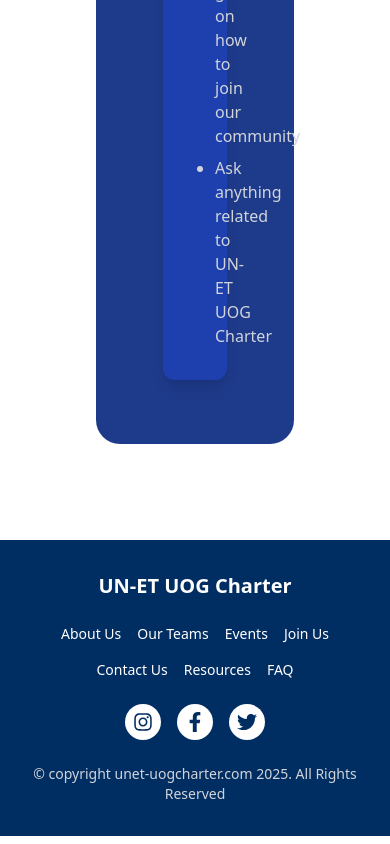
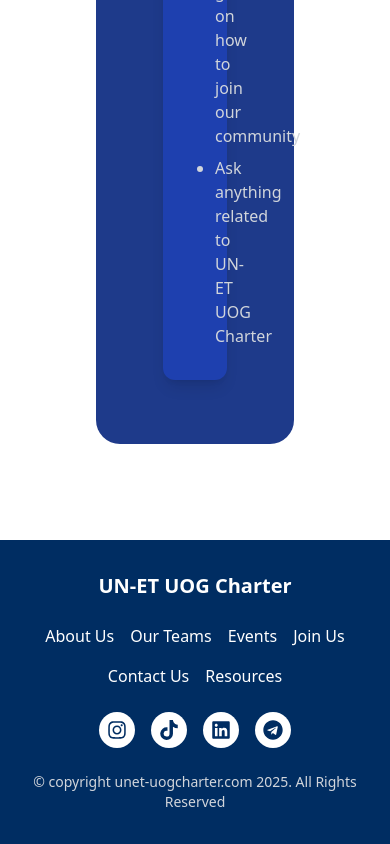
Before and after one commit to mariamawit866/UN-ET-UOG-Chapter, a React (Vite) app in the folder frontend/: page / in a window 390 px wide. Shown: the part 8686-9530 px from the top of the page. Built offline with nearby package versions, Linux system fonts and the light colour scheme.

Commit message:
update team's and event's page

```diff
--- a/frontend/src/components/Footer.jsx
+++ b/frontend/src/components/Footer.jsx
@@ -1,5 +1,5 @@
 import React from "react";
-import { FaInstagram, FaFacebookF, FaTwitter } from "react-icons/fa";
+import { FaInstagram,  FaLinkedin, FaTelegram, FaTiktok } from "react-icons/fa";
 
 const Footer = () => {
   return (
@@ -13,26 +13,28 @@ const Footer = () => {
           </div>
 
           {/* Navigation Links */}
-          <nav className="flex flex-wrap justify-center gap-4 md:gap-6 text-sm">
-            <a href="#" className="hover:text-gray-300">About Us</a>
-            <a href="#" className="hover:text-gray-300">Our Teams</a>
-            <a href="#" className="hover:text-gray-300">Events</a>
-            <a href="#" className="hover:text-gray-300">Join Us</a>
-            <a href="#" className="hover:text-gray-300">Contact Us</a>
-            <a href="#" className="hover:text-gray-300">Resources</a>
-            <a href="#" className="hover:text-gray-300">FAQ</a>
+          <nav className="flex flex-wrap justify-center gap-4 md:gap-6 text-,md">
+            <a href="/About" className="hover:text-gray-400">About Us</a>
+            <a href="/teams" className="hover:text-gray-400">Our Teams</a>
+            <a href="/event" className="hover:text-gray-400">Events</a>
+            <a href="" className="hover:text-gray-400">Join Us</a>
+            <a href="/contact" className="hover:text-gray-400">Contact Us</a>
+            <a href="#" className="hover:text-gray-400">Resources</a>
           </nav>
 
           {/* Social Icons */}
           <div className="flex gap-4">
-            <a href="#" className="bg-white text-[#002D62] p-2 rounded-full transition-transform hover:scale-110">
+            <a href="https://www.instagram.com/una.et.uog?utm_source=qr&igsh=MTh4Y202eDE0NnJn" className="bg-white text-[#002D62] p-2 rounded-full transition-transform hover:scale-110">
               <FaInstagram className="w-5 h-5" />
             </a>
-            <a href="#" className="bg-white text-[#002D62] p-2 rounded-full transition-transform hover:scale-110">
-              <FaFacebookF className="w-5 h-5" />
+            <a href="" className="bg-white text-[#002D62] p-2 rounded-full transition-transform hover:scale-110">
+              <FaTiktok className="w-5 h-5" />
             </a>
-            <a href="#" className="bg-white text-[#002D62] p-2 rounded-full transition-transform hover:scale-110">
-              <FaTwitter className="w-5 h-5" />
+            <a href="https://www.linkedin.com/company/united-nation-association-of-ethiopia-university-of-gondar-chapter/ " className="bg-white text-[#002D62] p-2 rounded-full transition-transform hover:scale-110">
+              <FaLinkedin className="w-5 h-5"/>
+            </a>
+            <a href="https://t.me/UNAETUoG" className="bg-white text-[#002D62] p-2 rounded-full transition-transform hover:scale-110">
+              <FaTelegram className="w-5 h-5" />
             </a>
           </div>
         </div>
--- a/frontend/src/components/Header.jsx
+++ b/frontend/src/components/Header.jsx
@@ -60,7 +60,7 @@ const Header = () => {
               )}
             </div>
           </li>
-          <li><a href="#getInvolved" className="hover:text-blue-500 font-bold">Get Involved</a></li>
+          <li><a href="/contact" className="hover:text-blue-500 font-bold">Contact Us</a></li>
         </ul>
       </nav>
 
```
